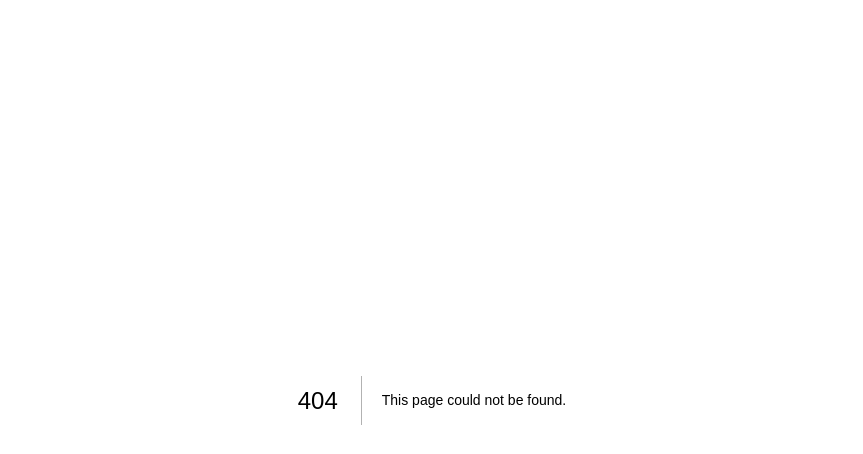
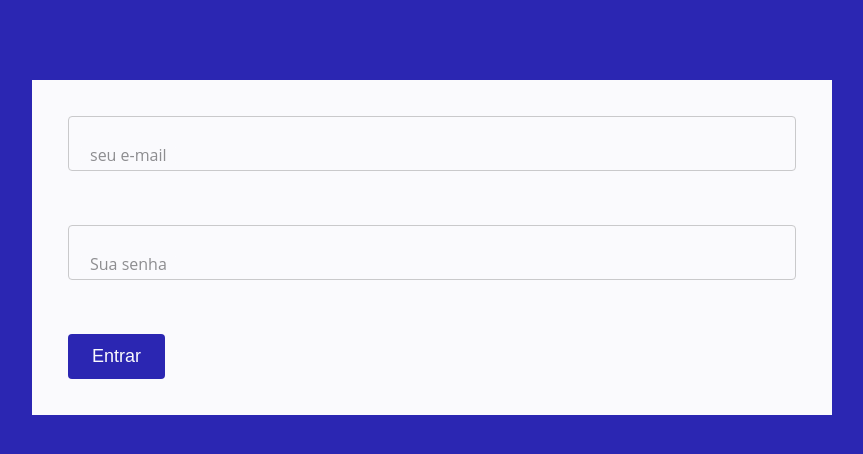
Before and after one commit to PedroHenBa/nextauth, a Next.js app: page /login in a window 1280 px wide. Before the commit this address had no page. Shown: the top 454 px of the page, without its empty margins (208-1071 px from the left). Built offline with nearby package versions, Linux system fonts and the light colour scheme; some icons are missing.

Commit message:
Pagina de login

```diff
--- /dev/null
+++ b/src/pages/login.tsx
@@ -0,0 +1,32 @@
+import { Wrapper } from '../components/Wrapper';
+import { FormLogin } from '../components/FormLogin';
+import { signIn } from 'next-auth/client';
+import { useState } from 'react';
+import { useRouter } from 'next/dist/client/router';
+
+export default function LoginPage() {
+  const router = useRouter();
+  const [error, setError] = useState('');
+
+  const handleLogin = async (email: string, password: string) => {
+    const response = await signIn('credentials', {
+      email,
+      password,
+      redirect: false,
+    });
+
+    if (!response.ok) {
+      setError('Usuario ou login invalidos');
+      return;
+    }
+
+    const redirect = router.query?.redirect || '/';
+    router.push(redirect as string);
+  };
+
+  return (
+    <Wrapper>
+      <FormLogin onLogin={handleLogin} errorMessage={error} />
+    </Wrapper>
+  );
+}
--- a/src/styles/global-styles.ts
+++ b/src/styles/global-styles.ts
@@ -18,6 +18,7 @@
     font-family: ${({ theme }) => theme.font.family.default};
     font-size: 1.6rem;
     overflow-x: hidden;
+    background: ${({ theme }) => theme.colors.primary};
   }
 
   h1, h2, h3, h4, h5, h6{
```
Also changed, not shown: src/pages/api/auth/[...nextauth].ts (+9 -5 lines).
